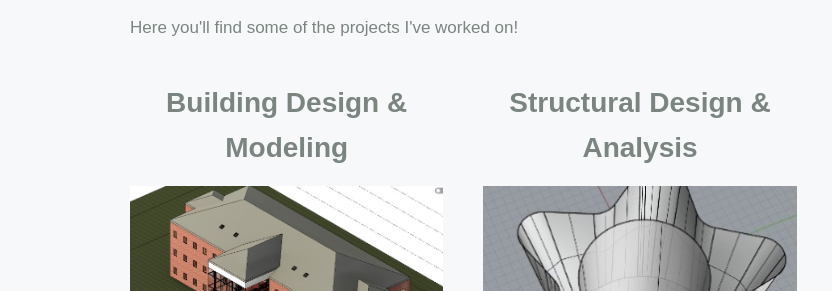
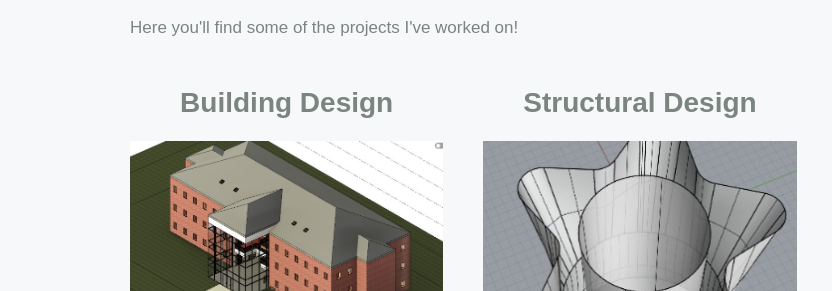
Before and after one commit to jc3664/personal-website, a plain HTML site: page index.html in a window 1280 px wide. Shown: the part 746-1037 px from the top of the page, 0-832 px from the left. Drawn offline with Linux system fonts and the light colour scheme.

Commit message:
Update index.html

```diff
--- a/index.html
+++ b/index.html
@@ -41,7 +41,7 @@
     <div class="project">
 
         <a href="revit.html">
-            <h2> Building Design & Modeling </h2>
+            <h2> Building Design </h2>
             <img src = "images/revit/img_1.jpg">
         </a>
             <p> As a part of my Intro to Revit class, I modeled the interior and exterior of a three-story building, gaining hands-on experience with the software and learning how different building components come together. </p>
@@ -49,7 +49,7 @@
 
     <div class="project">
         <a href="structural_analysis.html">
-            <h2> Structural Design & Analysis </h2>
+            <h2> Structural Design </h2>
             <img src = "images/cee4745/img_2.jpg">
         </a>
             <p> As a part of my Sustainability and Automation Concrete class, I designed a 3D-printed concrete structure inspired by the flower-shaped cloud from SpongeBob SquarePants using Rhino 3D. We also used ANSYS to evaluate structural performance under loading and refine the design, including adjustments to the geometry and reinforcement layout.</p>
```
